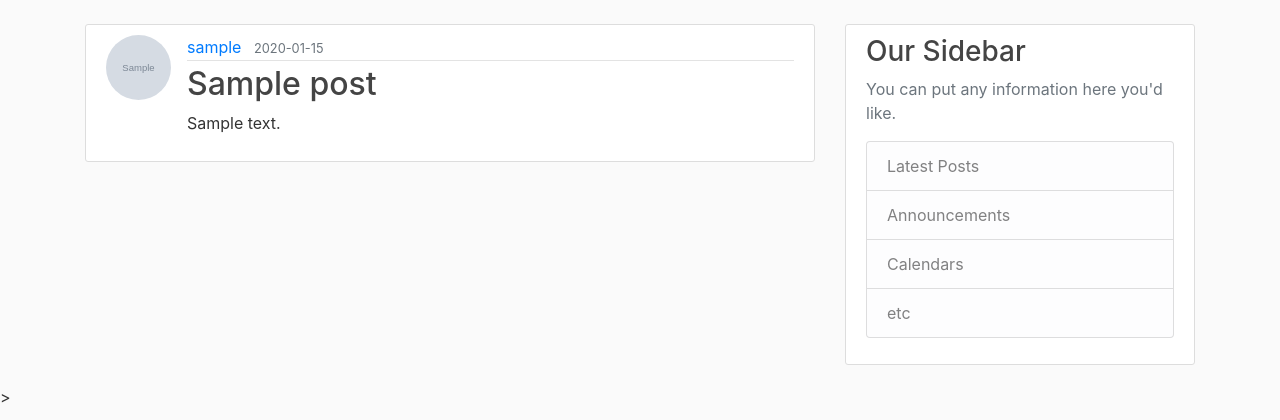
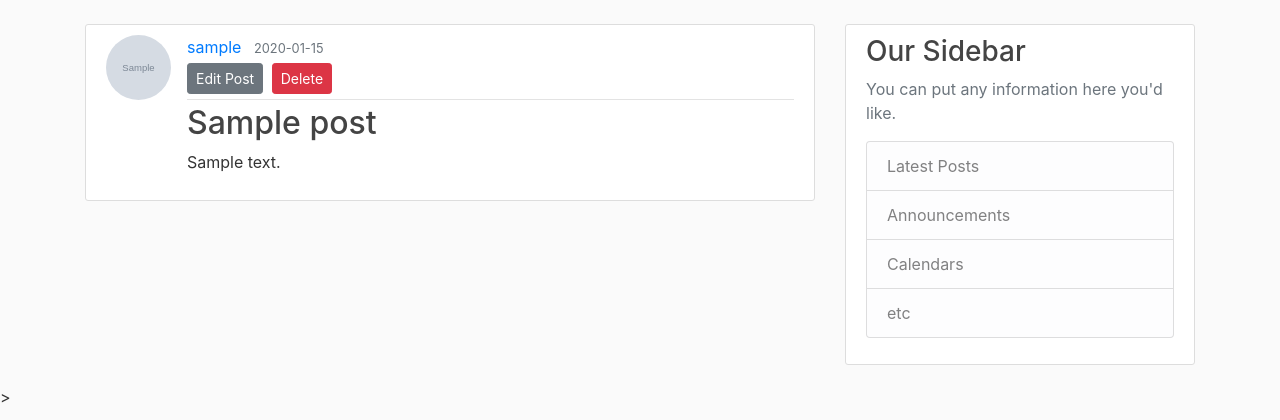
Before and after one commit to seanc1505/notesapp, a Flask app: page /post/1 in a window 1280 px wide. Shown: the part 56-476 px from the top of the page. Run offline with Flask 2, Linux system fonts and the light colour scheme; a user stored in the database is signed in; tables that the repository leaves empty hold one stand-in row (values such as "Sample post"); grey boxes marked "Sample" are stand-in pictures; some libraries are stand-ins or nearby versions.

Commit message:
Adding of update and delete

```diff
--- a/project/flaskblog/routes.py
+++ b/project/flaskblog/routes.py
@@ -121,3 +121,14 @@ def edit_post(post_id):
         form.title.data = post.title
         form.content.data = post.content
     return render_template('new_post.html',title="Edit Post" ,form=form, legend = "Update Post: "+  post.title)
+
+@app.route("/post/<int:post_id>/delete", methods=['POST'])
+@login_required
+def delete_post(post_id):
+    post = Post.query.get_or_404(post_id)
+    if post.author != current_user:
+        abort(403)
+    db.session.delete(post)
+    db.session.commit()
+    flash('Post has been deleted', 'success')
+    return redirect(url_for('home'))
--- a/project/flaskblog/templates/post.html
+++ b/project/flaskblog/templates/post.html
@@ -6,9 +6,35 @@
             <div class="article-metadata">
             <a class="mr-2" href="#">{{ post.author.username }}</a>
             <small class="text-muted">{{ post.date_posted.strftime('%Y-%m-%d') }}</small>
+            {% if post.author == current_user %}
+                <div>
+                    <a class="btn btn-secondary btn-sm mt-1 mb-1" href="{{ url_for('edit_post',post_id= post.id) }}">Edit Post</a>
+                    <button type="button" class="btn btn-danger btn-sm m-1" data-toggle="modal" data-target="#deleteModal">Delete</button>
+                </div>
+            {% endif %}
             </div>
             <h2 class="article-title">{{ post.title }}</h2>
             <p class="article-content">{{ post.content }}</p>
         </div>
     </article>
+
+    <!-- Modal -->
+  <div class="modal fade" id="deleteModal" tabindex="-1" role="dialog" aria-labelledby="deleteModalLabel" aria-hidden="true">
+    <div class="modal-dialog" role="document">
+      <div class="modal-content">
+        <div class="modal-header">
+          <h5 class="modal-title" id="deleteModalLabel">Delete Post?</h5>
+          <button type="button" class="close" data-dismiss="modal" aria-label="Close">
+            <span aria-hidden="true">&times;</span>
+          </button>
+        </div>
+        <div class="modal-footer">
+          <button type="button" class="btn btn-secondary" data-dismiss="modal">Close</button>
+          <form action="{{ url_for('delete_post', post_id=post.id) }}" method="POST">
+            <input class="btn btn-danger" type="submit" value="Delete">
+          </form>
+        </div>
+      </div>
+    </div>
+  </div>
 {% endblock content %}
```
